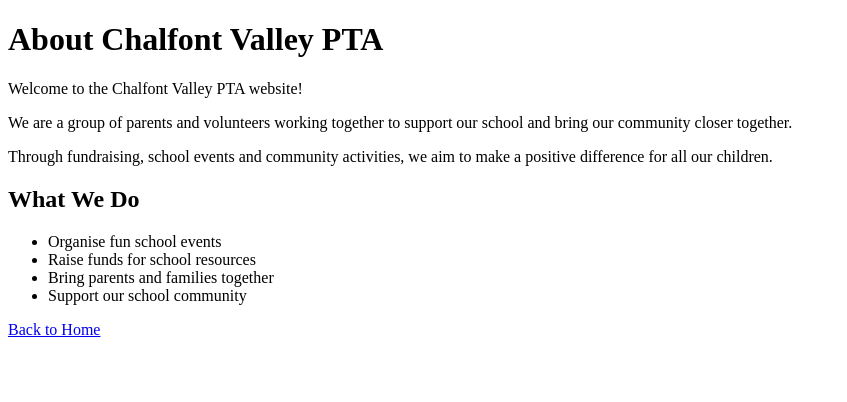
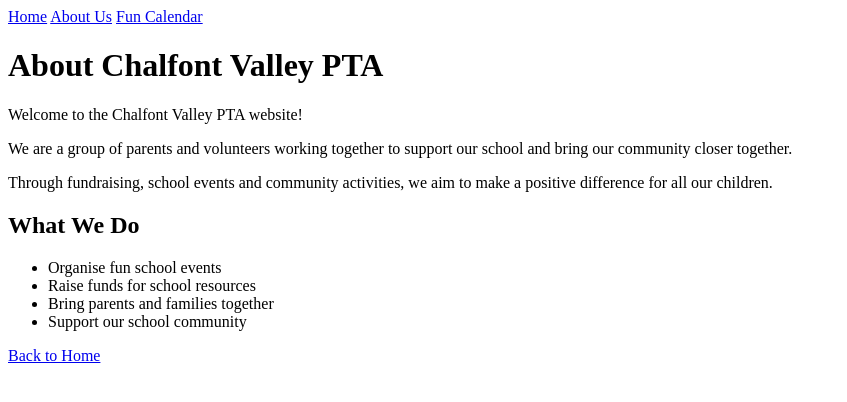
Before and after one commit to pmnewcoder/ChalfontValley, a plain HTML site: page About.html in a window 1280 px wide. Shown: the whole page, without its empty margins (0-847 px from the left). Drawn offline with Linux system fonts and the light colour scheme.

Commit message:
Update About.html

```diff
--- a/About.html
+++ b/About.html
@@ -7,6 +7,12 @@
     <title>About Us | Chalfont Valley PTA</title>
 </head>
 <body>
+
+<nav>
+    <a href="index.html">Home</a>
+    <a href="about.html">About Us</a>
+    <a href="fun-calendar.html">Fun Calendar</a>
+</nav>
 
     <h1>About Chalfont Valley PTA</h1>
 
```
